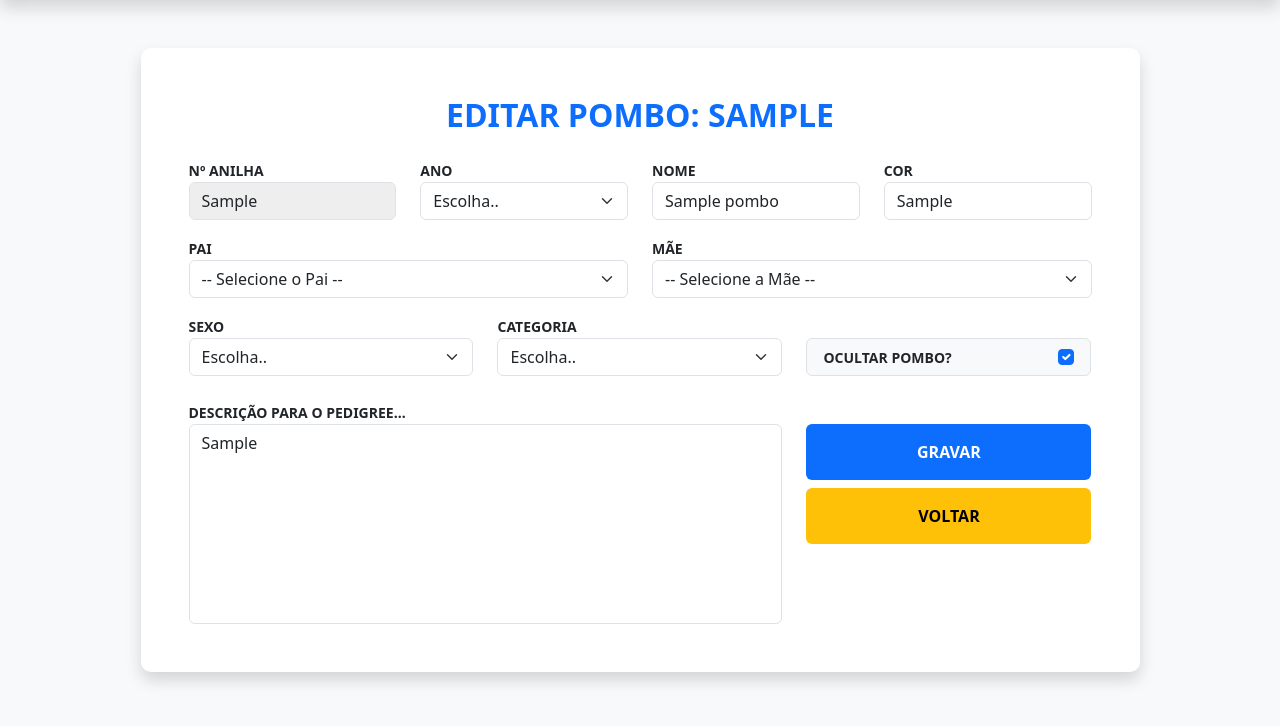
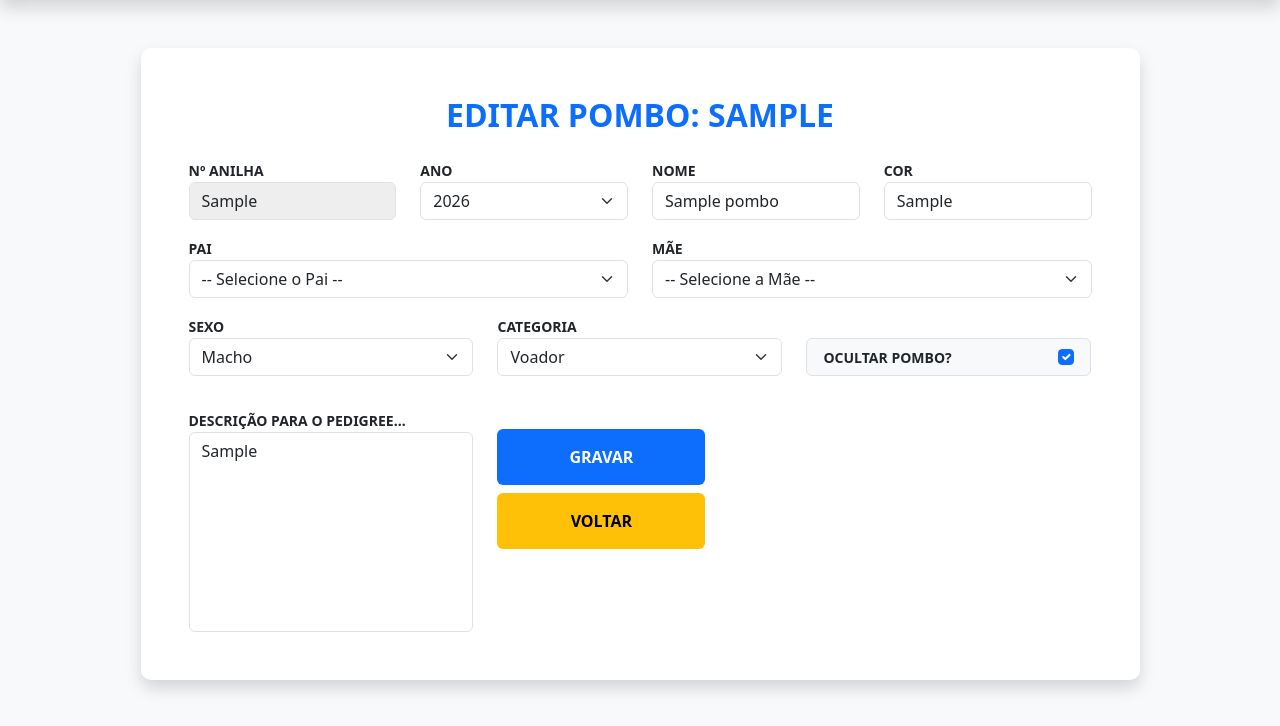
Before and after one commit to bezeguinho/myloft, a Flask app: page /editar_pombo/1 in a window 1280 px wide. Shown: the part 74-800 px from the top of the page. Run offline with Flask 3, Linux system fonts and the light colour scheme; a user stored in the database is signed in; tables that the repository leaves empty hold one stand-in row (values such as "Sample post").

Commit message:
inserir pombo corrigido

```diff
--- a/templates/pombo_form.html
+++ b/templates/pombo_form.html
@@ -62,7 +62,7 @@
                             <div class="col-md-3 mb-3">
                                 <label class="fw-bold text-uppercase small">Ano</label>
                                 <select name="ano" class="form-select" id="ano_select" required>
-                                    <option value="" {% if not pombo %}selected{% endif %}>Escolha..</option>
+                                    <option value="" disabled {% if not pombo %}selected{% endif %}>Escolha..</option>
                                     {% for a in anos_lista %}
                                     <option value="{{ a }}" {% if pombo and pombo.ano==a %}selected{% endif %}>{{ a }}
                                     </option>
@@ -108,7 +108,7 @@
                             <div class="col-md-4 mb-3">
                                 <label class="fw-bold text-uppercase small">Sexo</label>
                                 <select name="sexo" class="form-select" required>
-                                    <option value="" {% if not pombo %}selected{% endif %}>Escolha..</option>
+                                    <option value="" disabled {% if not pombo %}selected{% endif %}>Escolha..</option>
                                     <option value="Macho" {% if pombo and pombo.sexo=='Macho' %}selected{% endif %}>
                                         Macho</option>
                                     <option value="Fêmea" {% if pombo and pombo.sexo=='Fêmea' %}selected{% endif %}>
@@ -120,7 +120,7 @@
                             <div class="col-md-4 mb-3">
                                 <label class="fw-bold text-uppercase small">Categoria</label>
                                 <select name="categoria" id="categoria_select" class="form-select" required>
-                                    <option value="" {% if not pombo %}selected{% endif %}>Escolha..</option>
+                                    <option value="" disabled {% if not pombo %}selected{% endif %}>Escolha..</option>
                                     <option value="Voador" {% if pombo and pombo.categoria=='Voador' %}selected{% endif
                                         %}>Voador</option>
                                     <option value="Reprodutor" {% if pombo and pombo.categoria=='Reprodutor'
@@ -128,12 +128,6 @@
                                     <option value="Cedido" {% if pombo and pombo.categoria=='Cedido' %}selected{% endif
                                         %}>Cedido</option>
                                 </select>
-                                <div id="linha_cedido" class="cedido-container">
-                                    <label class="fw-bold small mb-0" style="white-space: nowrap; color: black;">Cedido
-                                        a:</label>
-                                    <input type="text" name="cedido_a" class="form-control form-control-sm"
-                                        value="{{ pombo.cedido_a if pombo else '' }}">
-                                </div>
                             </div>
                             <div class="col-md-4 mb-3">
                                 <div class="d-flex align-items-center justify-content-between border rounded px-3 bg-light"
@@ -145,13 +139,26 @@
                             </div>
                         </div>
 
-                        <div class="row mt-2">
-                            <div class="col-md-8">
+                        <div class="row" id="linha_cedido">
+                            <div class="col-md-4"></div>
+                            <div class="col-md-4 mb-3">
+                                <div class="cedido-container">
+                                    <label class="fw-bold small mb-0" style="color: black;">Cedido a:</label>
+                                    <input type="text" name="cedido_a" class="form-control"
+                                        value="{{ pombo.cedido_a if pombo else '' }}">
+                                </div>
+                            </div>
+                        </div>
+
+                        <div class="row mt-3">
+                            <div class="col-md-4">
                                 <label class="fw-bold text-uppercase small">Descrição para o Pedigree...</label>
                                 <textarea name="obs" class="form-control"
                                     style="height: 200px; resize: none;">{{ pombo.obs if pombo else '' }}</textarea>
                             </div>
-                            <div class="col-md-4 pt-4">
+                            <div class="col-md-3">
+                                <label style="visibility: hidden;"
+                                    class="fw-bold text-uppercase small d-block">Espaço</label>
                                 <div class="d-grid gap-2">
                                     <button type="submit" class="btn btn-gravar fw-bold py-3">GRAVAR</button>
                                     <a href="{{ url_for('lista_pombos') }}"
@@ -174,6 +181,18 @@
     }
     selectCat.addEventListener('change', toggleCedido);
     window.onload = toggleCedido;
+
+    // Filtro biológico: impede selecionar pais mais novos que o pombo
+    document.getElementById('ano_select').addEventListener('change', function () {
+        var anoFilho = parseInt(this.value);
+        ['pai_id', 'mae_id'].forEach(function (id) {
+            var select = document.getElementById(id);
+            for (var i = 1; i < select.options.length; i++) {
+                var anoP = parseInt(select.options[i].getAttribute('data-ano'));
+                select.options[i].style.display = (anoFilho && anoP > anoFilho) ? 'none' : 'block';
+            }
+        });
+    });
 </script>
 
 {% endblock %}
```
